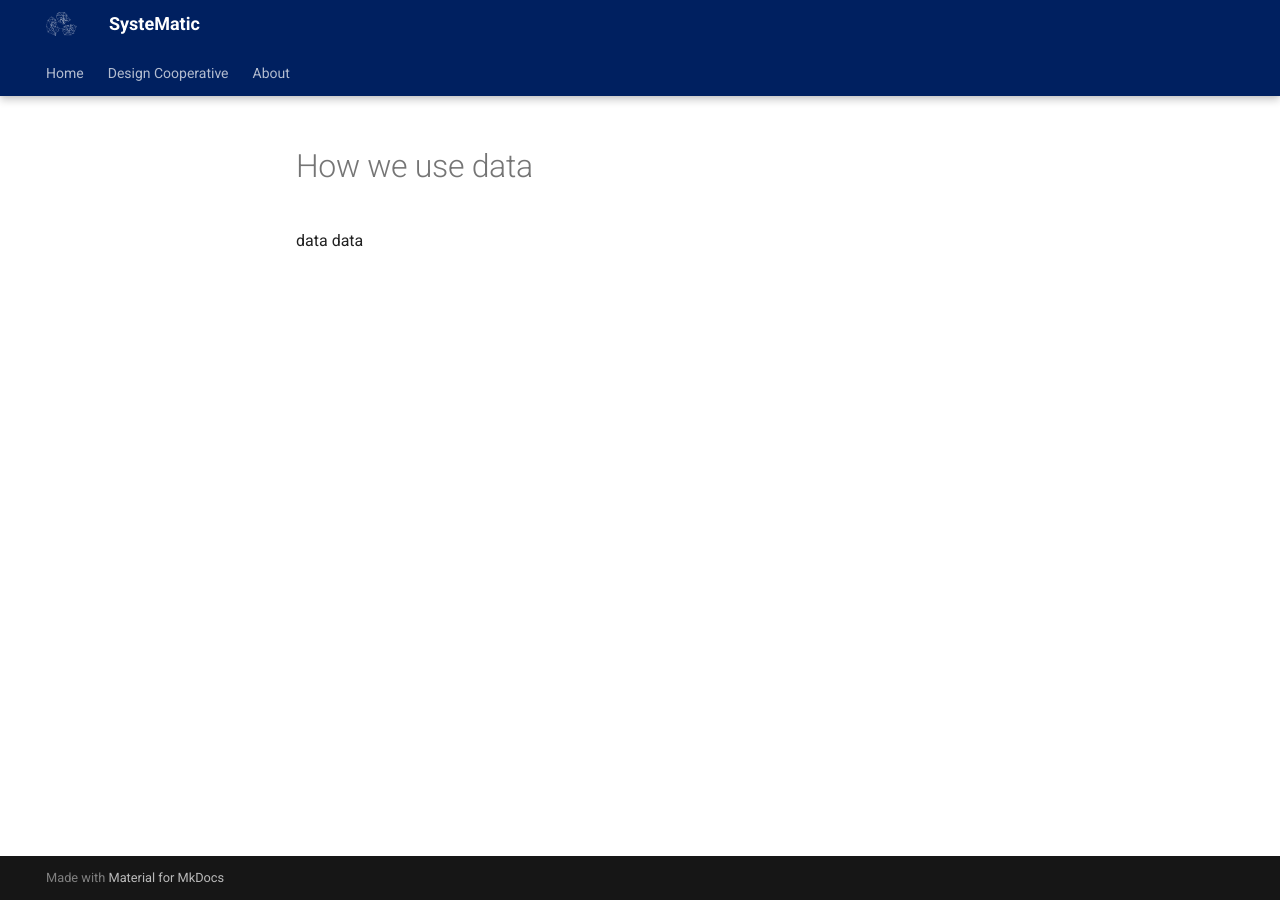
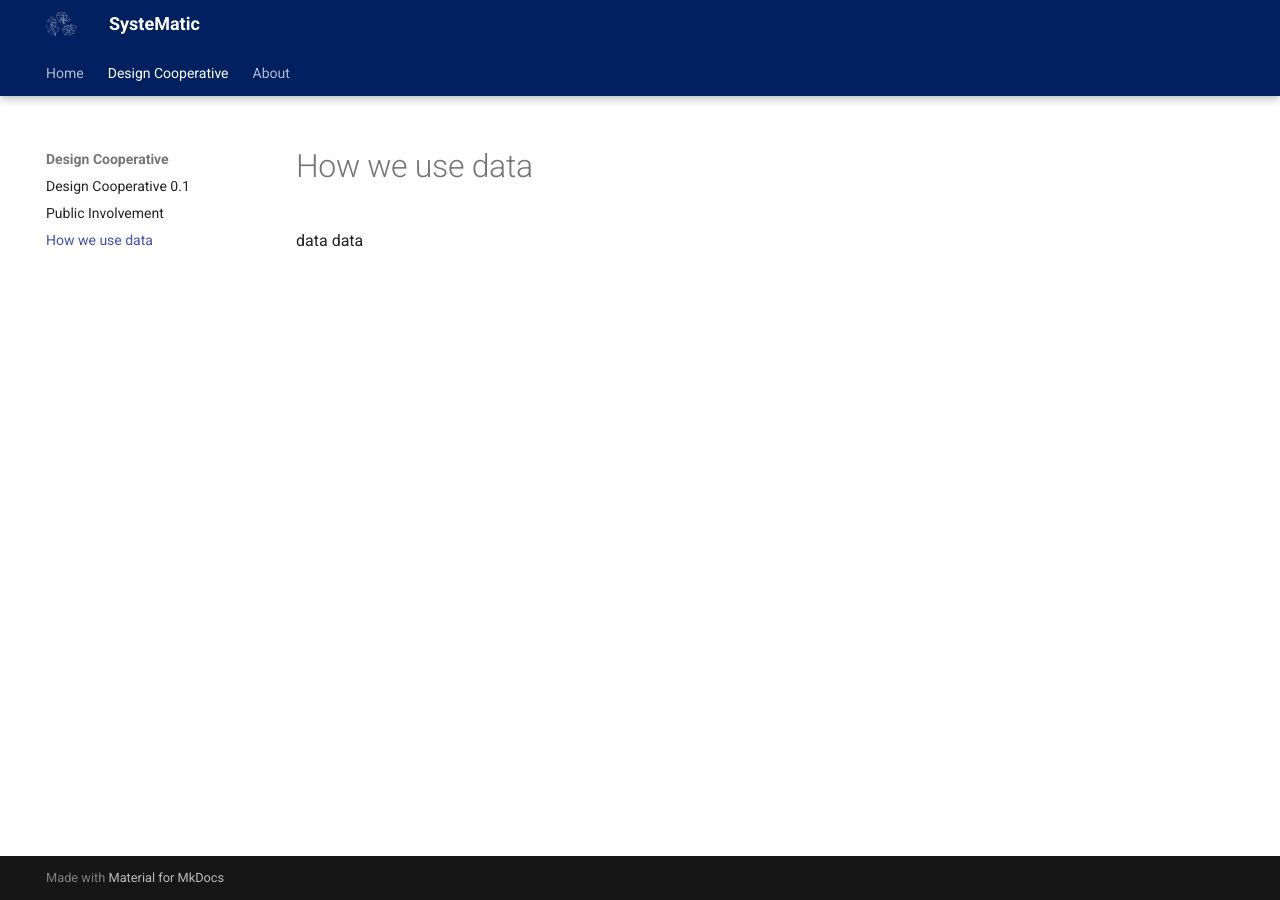
Before and after one commit to systematic-uol/systematic-uol.github.io, an MkDocs documentation site: the page built from docs/design-cooperative/how-we-use-data.md, in a window 1280 px wide. Built offline with MkDocs 1.6.1 and Material for MkDocs 9.7.7, drawn with Linux system fonts in a browser that asks for light colours.

Commit message:
Update mkdocs.yml

```diff
--- a/mkdocs.yml
+++ b/mkdocs.yml
@@ -4,6 +4,7 @@ nav:
   - 'Design Cooperative':
     - 'Design Cooperative 0.1': 'design-cooperative/design-coop1.md'
     - 'Public Involvement': 'design-cooperative/public-engagement.md'
+    - 'How we use data': 'design-cooperative/how-we-use-data.md'
   - About: 'about.md'
 theme:
   name: material
```
